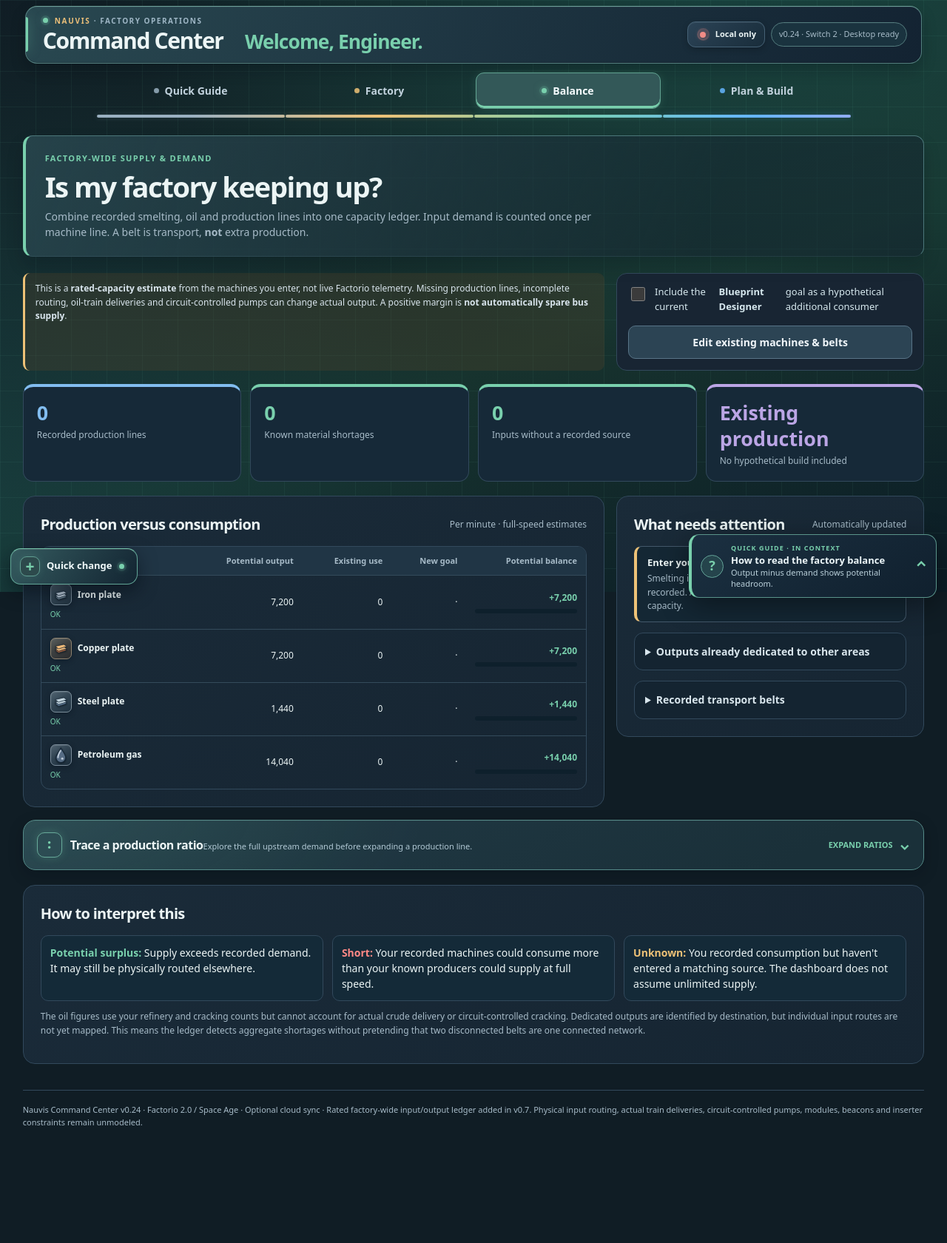
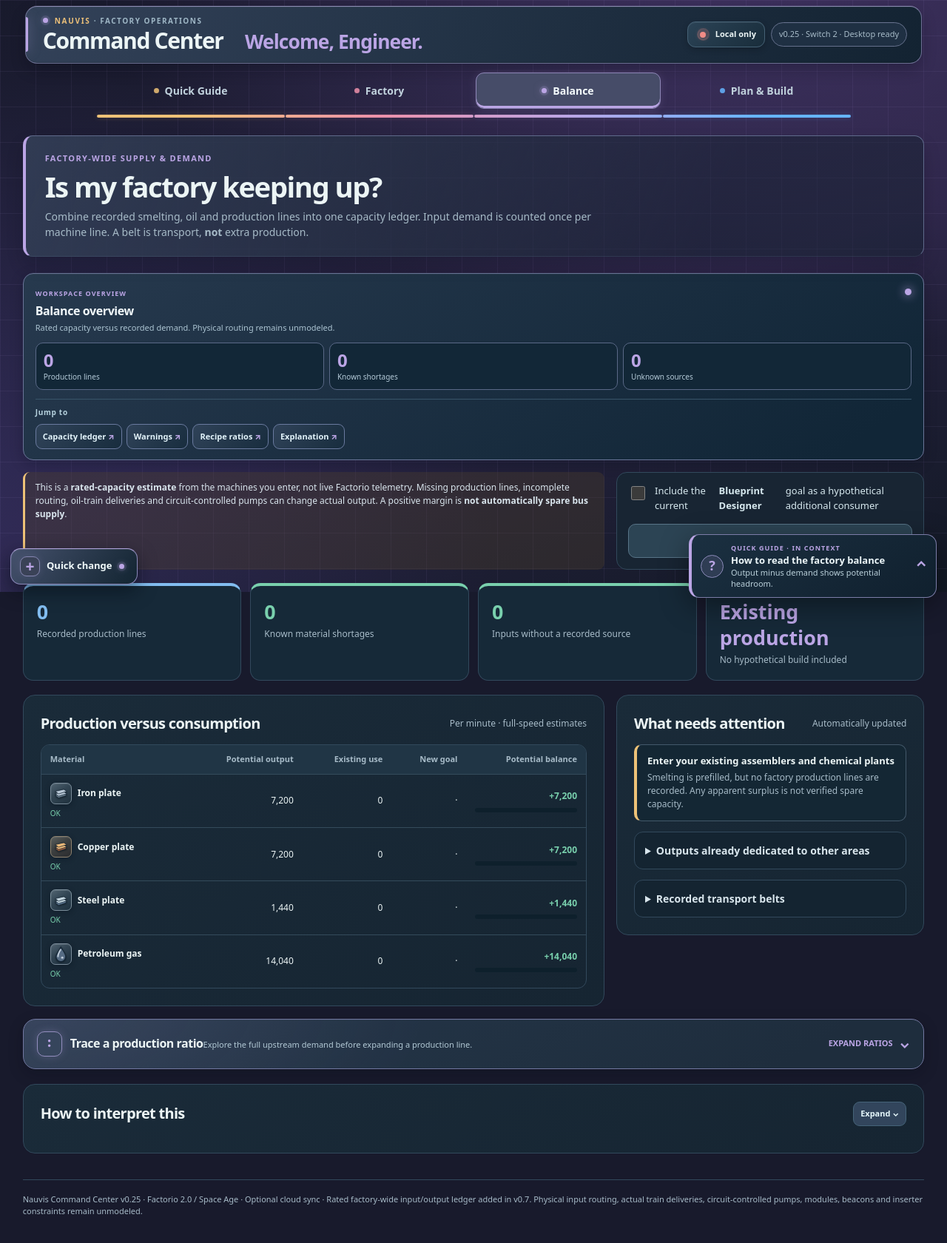
Before and after one commit to jonnyzavala/nauvis-command-center, a plain HTML site: page index.html in a window 1280 px wide. Shown: the whole page at 74% size. Before the commit the page ends 1646 px from the top, so only its background shows below. Drawn offline with Linux system fonts and the light colour scheme.

Commit message:
feat(ui): load journal and overview modules in safe order, include v0.25 theme and cache version

```diff
--- a/index.html
+++ b/index.html
@@ -604,6 +604,7 @@ body[data-workspace="build"]{
 <link rel="stylesheet" href="./ratio-flow.css" />
 <link rel="stylesheet" href="./projects.css" />
 <link rel="stylesheet" href="./item-icons.css" />
+<link rel="stylesheet" href="./workspace-v025.css" />
 </head>
 <body data-workspace="balance">
 <div class="shell">
@@ -615,7 +616,7 @@ body[data-workspace="build"]{
     <div class="identity-main"><strong>Command Center</strong><span class="header-welcome">Welcome, Engineer.</span></div>
    </div>
   </div>
-  <div class="command-actions"><button class="cloud-status" id="cloudStatus" type="button" data-state="local" aria-label="Cloud synchronization: Local only. Open settings." aria-haspopup="dialog" aria-controls="cloudDialog"><span class="cloud-indicator" aria-hidden="true"><span class="cloud-led"></span></span><span id="cloudStatusText">Local only</span><span class="cloud-progress-track" aria-hidden="true"><span class="cloud-progress-fill"></span></span></button><div class="version">v0.24 <span class="version-detail">· Switch 2 · Desktop ready</span></div></div>
+  <div class="command-actions"><button class="cloud-status" id="cloudStatus" type="button" data-state="local" aria-label="Cloud synchronization: Local only. Open settings." aria-haspopup="dialog" aria-controls="cloudDialog"><span class="cloud-indicator" aria-hidden="true"><span class="cloud-led"></span></span><span id="cloudStatusText">Local only</span><span class="cloud-progress-track" aria-hidden="true"><span class="cloud-progress-fill"></span></span></button><div class="version">v0.25 <span class="version-detail">· Switch 2 · Desktop ready</span></div></div>
  </header>
   <nav class="nav" aria-label="Factory workflow: learn, record, analyze, design, build"><div class="nav-track"><button data-view="learn" type="button"><span class="nav-dot" aria-hidden="true"></span>Quick Guide</button><button data-view="setup" type="button"><span class="nav-dot" aria-hidden="true"></span>Factory</button><button data-view="balance" class="active" aria-current="page" type="button"><span class="nav-dot" aria-hidden="true"></span>Balance</button><button data-view="build" type="button"><span class="nav-dot" aria-hidden="true"></span>Plan &amp; Build</button></div></nav>
  </div>
@@ -826,7 +827,7 @@ body[data-workspace="build"]{
   <p class="small" style="margin:0">First-time setup: follow the <a href="https://github.com/jonnyzavala/nauvis-command-center/blob/main/sync/README.md" target="_blank" rel="noopener noreferrer">cloud setup guide</a>. Never enter Supabase service_role or secret API keys here.</p>
  </div>
 </dialog>
- <footer class="footer">Nauvis Command Center v0.24 · Factorio 2.0 / Space Age · Optional cloud sync · Rated factory-wide input/output ledger added in v0.7. Physical input routing, actual train deliveries, circuit-controlled pumps, modules, beacons and inserter constraints remain unmodeled.</footer>
+ <footer class="footer">Nauvis Command Center v0.25 · Factorio 2.0 / Space Age · Optional cloud sync · Rated factory-wide input/output ledger added in v0.7. Physical input routing, actual train deliveries, circuit-controlled pumps, modules, beacons and inserter constraints remain unmodeled.</footer>
 </div>
 <script src="./item-icons.js"></script>
 <script>
@@ -1291,10 +1292,12 @@ window.NauvisLocal={
 
 </script>
 <script src="sync/cloud-sync.js" defer></script>
+<script src="./journal.js" defer></script>
 <script src="./quick-add.js" defer></script>
 <script src="./ratio-flow.js" defer></script>
 <script src="./recipe-ratios.js" defer></script>
 <script src="./projects.js" defer></script>
+<script src="./workspace-ui.js" defer></script>
 <script>if("serviceWorker" in navigator)window.addEventListener("load",()=>navigator.serviceWorker.register("./service-worker.js").catch(()=>{}));</script>
 </body>
 </html>
```
